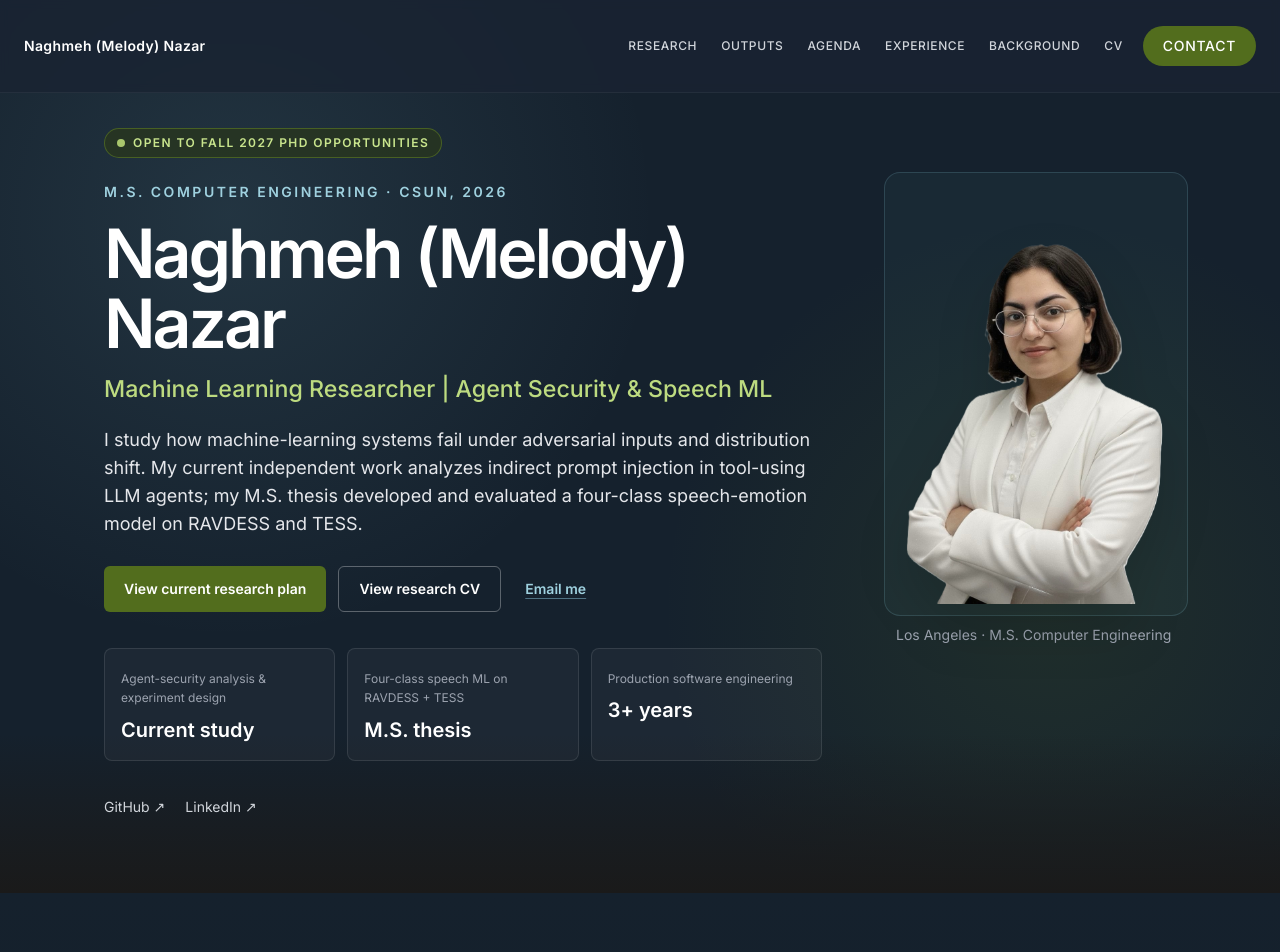
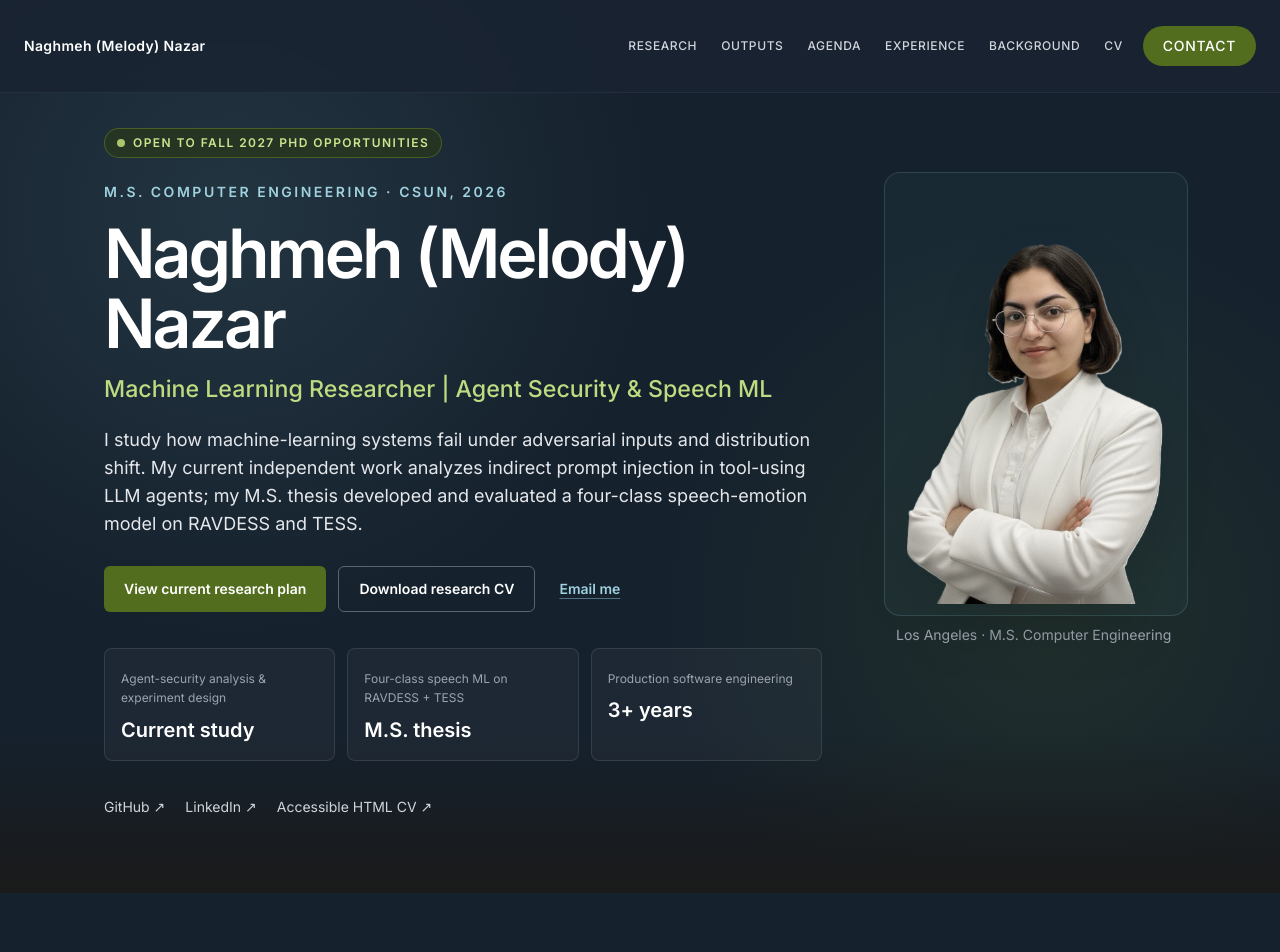
Before and after one commit to nzrnaghme/Cursor, a React (Vite) app: page / in a window 1280 px wide. Shown: the top 952 px of the page. Built offline with nearby package versions, Linux system fonts and the light colour scheme.

Commit message:
Download CV directly from portfolio links

```diff
--- a/src/components/Contact.tsx
+++ b/src/components/Contact.tsx
@@ -1,12 +1,13 @@
 import { motion } from 'framer-motion'
 import { useInView } from 'react-intersection-observer'
-import { identity, cv, getAccessibleCvHref } from '../data/content'
+import { identity, cv, getAccessibleCvHref, getCvHref } from '../data/content'
 import { slideFromLeft, slideFromRight, staggerContainer, easeSmooth } from '../utils/motion'
 
 const Contact = () => {
   const { ref, inView } = useInView({ threshold: 0.2, triggerOnce: true })
 
-  const cvHref = getAccessibleCvHref()
+  const cvHref = getCvHref()
+  const accessibleCvHref = getAccessibleCvHref()
   const currentYear = new Date().getFullYear()
 
   return (
@@ -54,18 +55,25 @@ const Contact = () => {
               </a>
             </div>
 
-            <div>
+            <div className="flex flex-wrap items-center gap-4">
               <motion.a
                 href={cvHref}
-                target="_blank"
-                rel="noopener noreferrer"
+                download="Naghmeh_Melody_Nazar_Research_CV.pdf"
                 className="inline-block px-6 py-3 bg-[#526d1d] text-white text-sm font-medium uppercase tracking-wider hover:bg-[#556b2f] focus-visible:outline focus-visible:outline-2 focus-visible:outline-offset-2 focus-visible:outline-white rounded-sm"
-                aria-label={`Open accessible HTML ${cv.label} in a new tab`}
+                aria-label={`Download ${cv.label} as a PDF`}
                 whileHover={{ scale: 1.04, y: -2 }}
                 whileTap={{ scale: 0.98 }}
               >
-                View {cv.label}
+                Download {cv.label}
               </motion.a>
+              <a
+                href={accessibleCvHref}
+                target="_blank"
+                rel="noopener noreferrer"
+                className="inline-flex min-h-11 items-center text-sm text-gray-300 hover:text-[#bddb80] underline underline-offset-4"
+              >
+                Accessible HTML version
+              </a>
             </div>
 
             <div>
--- a/src/components/Home.tsx
+++ b/src/components/Home.tsx
@@ -1,10 +1,11 @@
 import { motion, useReducedMotion } from 'framer-motion'
-import { identity, cv, getAccessibleCvHref, researchSnapshot } from '../data/content'
+import { identity, cv, getAccessibleCvHref, getCvHref, researchSnapshot } from '../data/content'
 import { fadeUp, staggerContainer, easeSmooth } from '../utils/motion'
 
 const Home = () => {
   const reduceMotion = useReducedMotion()
-  const cvHref = getAccessibleCvHref()
+  const cvHref = getCvHref()
+  const accessibleCvHref = getAccessibleCvHref()
 
   return (
     <section
@@ -58,15 +59,14 @@ const Home = () => {
               </motion.a>
               <motion.a
                 href={cvHref}
-                target="_blank"
-                rel="noopener noreferrer"
+                download="Naghmeh_Melody_Nazar_Research_CV.pdf"
                 className="min-h-11 px-5 py-3 text-sm font-semibold text-white border border-white/30 hover:border-[#a9c66c] hover:bg-white/5 rounded-md inline-flex items-center"
-                aria-label={`Open accessible HTML ${cv.label} in a new tab`}
+                aria-label={`Download ${cv.label} as a PDF`}
                 whileHover={{ y: -2 }}
                 whileTap={{ scale: 0.98 }}
                 transition={{ duration: 0.2 }}
               >
-                View research CV
+                Download research CV
               </motion.a>
               <a
                 href={`mailto:${identity.email}?subject=Fall%202027%20PhD%20research%20inquiry`}
@@ -89,6 +89,7 @@ const Home = () => {
               {[
                 { label: 'GitHub ↗', href: identity.github },
                 { label: 'LinkedIn ↗', href: identity.linkedIn },
+                { label: 'Accessible HTML CV ↗', href: accessibleCvHref },
               ].map((link) => (
                 <a key={link.label} href={link.href} target="_blank" rel="noopener noreferrer" className="min-h-11 inline-flex items-center text-gray-300 hover:text-[#bddb80]">
                   {link.label}
--- a/src/components/Navigation.tsx
+++ b/src/components/Navigation.tsx
@@ -1,6 +1,6 @@
 import { useEffect, useRef } from 'react'
 import { motion, AnimatePresence } from 'framer-motion'
-import { navItems, cv, getAccessibleCvHref, identity } from '../data/content'
+import { navItems, cv, getCvHref, identity } from '../data/content'
 import { easeSmooth } from '../utils/motion'
 
 interface NavigationProps {
@@ -15,7 +15,7 @@ const Navigation = ({
   setMenuOpen,
 }: NavigationProps) => {
   const menuRef = useRef<HTMLDivElement>(null)
-  const cvHref = getAccessibleCvHref()
+  const cvHref = getCvHref()
   const menuButtonRef = useRef<HTMLButtonElement>(null)
 
   useEffect(() => {
@@ -79,8 +79,7 @@ const Navigation = ({
             ))}
             <a
               href={cvHref}
-              target="_blank"
-              rel="noopener noreferrer"
+              download="Naghmeh_Melody_Nazar_Research_CV.pdf"
               className="min-h-11 inline-flex items-center text-xs uppercase tracking-wider font-medium text-gray-300 hover:text-white focus-visible:outline focus-visible:outline-2 focus-visible:outline-offset-2 focus-visible:outline-[#6b8e23] rounded-sm"
             >
               CV
@@ -142,8 +141,7 @@ const Navigation = ({
                   <li>
                     <a
                       href={cvHref}
-                      target="_blank"
-                      rel="noopener noreferrer"
+                      download="Naghmeh_Melody_Nazar_Research_CV.pdf"
                       className="block w-full py-3 px-4 text-sm font-medium uppercase tracking-wider text-black hover:bg-[#f5f5f5] rounded-lg focus-visible:outline focus-visible:outline-2 focus-visible:outline-[#6b8e23]"
                       onClick={() => setMenuOpen(false)}
                     >
```
Also changed, not shown: 1 other file (tests, documents, lock files or other folders).
